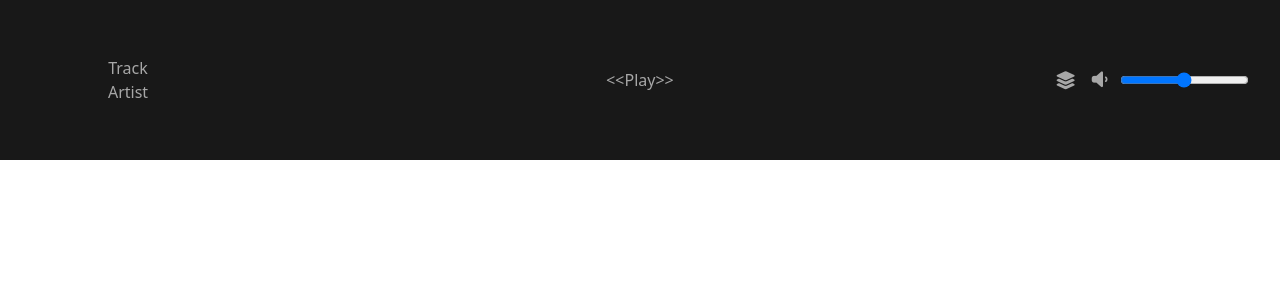
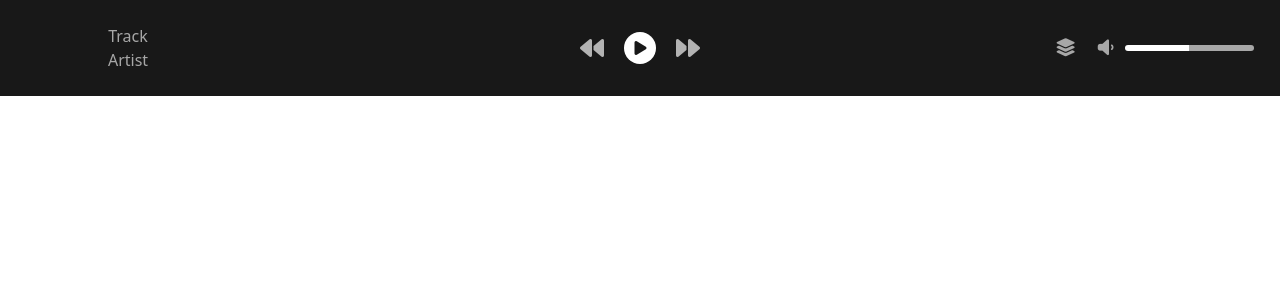
Before and after one commit to seth-bradshaw/Mock-Spotify-UI, a React (Create React App) app in the folder spotify-ui/: page /home in a window 1280 px wide. Shown: the top 300 px of the page. Built offline with nearby package versions, Linux system fonts and the light colour scheme.

Commit message:
updated playback control components

```diff
--- a/spotify-ui/src/components/common/BaseSlider.tsx
+++ b/spotify-ui/src/components/common/BaseSlider.tsx
@@ -1,18 +1,55 @@
-import React, { MouseEvent, MouseEventHandler, ReactElement, ReactHTMLElement } from 'react'
+import React, {
+  FormEvent,
+  ReactElement,
+} from "react";
+
+import "../../slider.css";
+
+
+const updateBackground = (e: FormEvent, bgColor: string = "#1ED760") => {
+  const target = e.target as HTMLInputElement;
+  var value =
+  ((Number(target.value) - Number(target.min)) /
+  (Number(target.max) - Number(target.min))) *
+  100;
+  target.style.background = `linear-gradient(to right, ${bgColor} 0%, ${bgColor} ${value}%, #A7A7A7 ${value}%, #A7A7A7 100%)`;
+};
 
 interface Props {
   defaultValue: number;
-  handleChange: MouseEventHandler;
+  handleChange: (e: FormEvent<HTMLInputElement>) => void;
+  id: string;
 }
 
-export default function BaseSlider({ defaultValue = 0, handleChange }: Props): ReactElement {
+export default function BaseSlider({
+  defaultValue = 0,
+  handleChange,
+  id,
+}: Props): ReactElement {
+  const handleClick = (e: FormEvent<HTMLInputElement>) => {
+    handleChange(e);
+  };
+
   return (
     <input
-        type="range"
-        min="0"
-        max="100"
-        defaultValue={defaultValue}
-        onMouseUp={handleChange}
+      id={id}
+      className="slider"
+      type="range"
+      min="0"
+      max="100"
+      defaultValue={defaultValue}
+      onInput={(e: FormEvent<HTMLInputElement>) => {
+        console.log('Buffer: onInput event', { e})
+        updateBackground(e);
+        handleClick(e);
+      }}
+      onClick={(e: FormEvent<HTMLInputElement>) => {
+        console.log('Buffer: onClick event', { e})
+        updateBackground(e);
+        handleClick(e);
+      }}
+      onMouseOver={updateBackground}
+      onMouseLeave={(e: FormEvent<HTMLInputElement>) => updateBackground(e, '#ffffff')}
     />
-  )
+  );
 }
--- a/spotify-ui/src/components/playback/PlaybackSection.tsx
+++ b/spotify-ui/src/components/playback/PlaybackSection.tsx
@@ -9,7 +9,7 @@ interface Props {
 
 export default function PlaybackSection({}: Props): ReactElement {
   return (
-    <div className="bg-spotify-gray-800 w-full h-40 text-spotify-gray-200 flex">
+    <div className="bg-spotify-gray-800 w-full h-24 text-spotify-gray-200 flex">
       <DetailsWrapper />
       <ControlsWrapper />
       <UtilitiesWrapper />
--- a/spotify-ui/src/components/playback/controls/BaseControl.tsx
+++ b/spotify-ui/src/components/playback/controls/BaseControl.tsx
@@ -1,13 +1,14 @@
 import React, { PropsWithChildren, ReactElement } from 'react'
 
 interface Props {
-
+  clickHandler: any;
+  className?: string;
 }
 
-export default function BaseControl({ children }: PropsWithChildren): ReactElement {
+export default function BaseControl({ children, clickHandler, className }: PropsWithChildren<Props>): ReactElement {
   return (
-    <div>
+    <button className={`rounded-full bg-transparent h-8 w-8 transition ease-in-out duration-300 hover:scale-110 flex justify-center items-center ${className}`} onClick={clickHandler}>
       {children}
-    </div>
+    </button>
   )
 }
--- a/spotify-ui/src/components/playback/controls/ControlsWrapper.tsx
+++ b/spotify-ui/src/components/playback/controls/ControlsWrapper.tsx
@@ -1,4 +1,6 @@
 import React, { ReactElement } from 'react'
+import { skipToNext, skipToPrevious } from '../../../services'
+import BaseSlider from '../../common/BaseSlider'
 import BaseControl from './BaseControl'
 import SkipTrack from './SkipTrack'
 import TogglePlay from './TogglePlay'
@@ -9,14 +11,17 @@ interface Props {
 
 export default function ControlsWrapper({}: Props): ReactElement {
   return (
-    <div className="basis-3/5 flex items-center justify-center">
-      <BaseControl>
-        <SkipTrack className="scale-x-[-1]" />
-      </BaseControl>
-      <TogglePlay />
-      <BaseControl>
-        <SkipTrack />
-      </BaseControl>
+    <div className="basis-3/5 flex flex-col items-center justify-center">
+      <div className="flex gap-4">
+        <BaseControl clickHandler={() => skipToPrevious()}>
+          <SkipTrack className="scale-x-[-1]" />
+        </BaseControl>
+        <TogglePlay />
+        <BaseControl clickHandler={() => skipToNext()}>
+          <SkipTrack />
+        </BaseControl>
+      </div>
+      {/* <BaseSlider defaultValue={0} handleChange={(e) => console.log((e.target as HTMLInputElement).value)}/> */}
     </div>
   )
 }
--- a/spotify-ui/src/components/playback/controls/SkipTrack.tsx
+++ b/spotify-ui/src/components/playback/controls/SkipTrack.tsx
@@ -5,9 +5,5 @@ interface Props {
 }
 
 export default function SkipTrack({ className }: Props): ReactElement {
-  return (
-    <div className={className}>
-      &gt;&gt;
-    </div>
-  )
+  return (<i className={`fa-solid fa-forward text-spotify-gray-300 fa-xl ${className}`}></i>);
 }
--- a/spotify-ui/src/components/playback/controls/TogglePlay.tsx
+++ b/spotify-ui/src/components/playback/controls/TogglePlay.tsx
@@ -3,6 +3,7 @@ import { pausePlayer, resumePlayer } from '../../../services';
 import { usePlaybackContext } from '../context';
 import { AnyObj, PlayerState } from '../context/types';
 import BaseControl from './BaseControl'
+import PlayIcon from '../../common/PlayIcon';
 import playerEventHandler from '../sdk/playerEventHandler';
 
 interface Props {
@@ -26,6 +27,7 @@ export default function TogglePlay({}: Props): ReactElement {
   }
 
   const maybeUpdateState = (state: PlayerState) => {
+    console.log('state changed', state)
     if (track !== state.track_window.current_track?.uri) {
       setTrack(state.track_window.current_track.uri)
     }
@@ -40,8 +42,8 @@ export default function TogglePlay({}: Props): ReactElement {
   }, [player, track, isPlaying])
 
   return (
-    <BaseControl>
-      <button onClick={() => handleClick({ playerInstance: player, spotify_uri: track})}>{isPlaying ? 'Pause' : 'Play'}</button>
+    <BaseControl clickHandler={() => handleClick({ playerInstance: player, spotify_uri: track})} className="bg-white">
+      <PlayIcon isPlaying={isPlaying} />
     </BaseControl>
   )
 }
```
